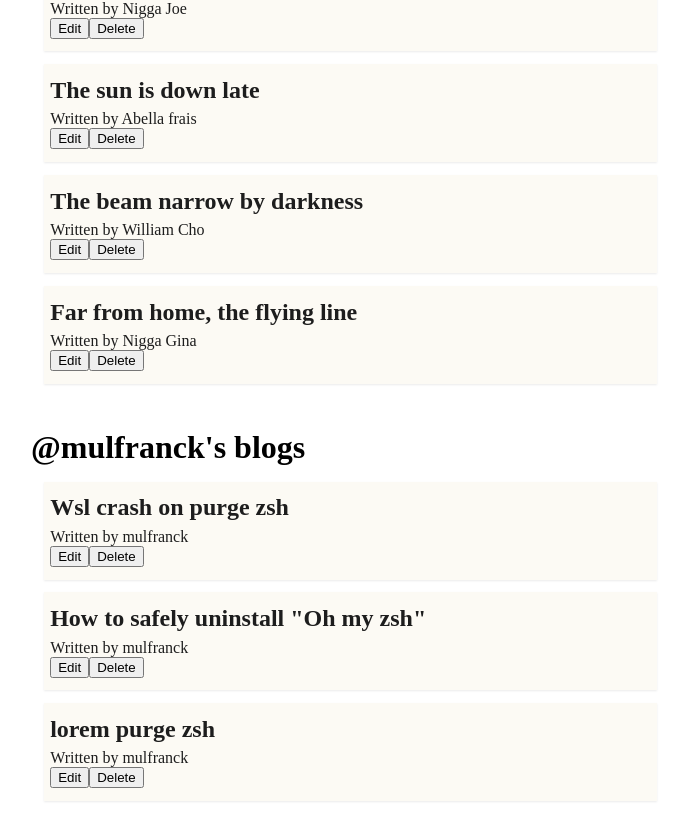
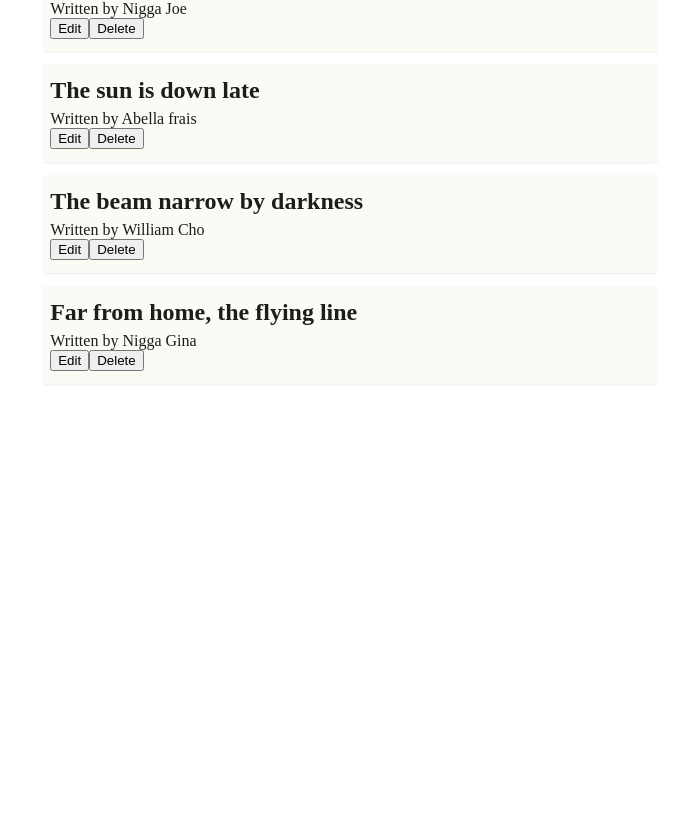
Before and after one commit to mulfranck/poetlines, a React (Create React App) app: page / in a window 1280 px wide. Shown: the part 873-1687 px from the top of the page, without its empty margins (97-784 px from the left). After the commit the page ends 1270 px from the top, so only its background shows below. Built offline with nearby package versions, Linux system fonts and the light colour scheme; data requests are answered from the project's data file.

Commit message:
feat: add fetch error handling

```diff
--- a/src/Home.js
+++ b/src/Home.js
@@ -2,7 +2,9 @@ import { useEffect, useState} from "react";
 import Bloglist from "./Bloglist";
 
 const Home = () => {
+  const url = 'http://localhost:8000/blogs';
   const [blogs, setBlogs] = useState(null);
+  const [error, setError] = useState(null);
   const [isPending, setIsPending] = useState(true);
 
   const handleDelete = (id) => {
@@ -11,19 +13,26 @@ const Home = () => {
   }
 
   useEffect(() => {
-    fetch('http://localhost:8000/blogs')
-      .then((resp) => resp.json())
-      .then(data => {
+    fetch(url)
+      .then((resp) => {
+        if (!resp.ok) {
+          setIsPending(false);
+          throw Error(`Could not fetch data from ${url}`);
+        }
+        return resp.json();
+      }).then(data => {
         setBlogs(data);
         setIsPending(false);
-      });
+      }).catch(e => {
+        setError(e.message)
+      })
   }, [])
 
   return (
     <div className="home">
+      {error && <div className="loading"><strong>{error}</strong></div>}
       {isPending && <div className="loading"><strong>Loading...</strong></div>}
       {blogs && <Bloglist blogs={blogs} title={"All blogs"} handleDelete={handleDelete}/>}
-      {blogs && <Bloglist blogs={blogs.filter(blog => blog.author === 'mulfranck')} title={"@mulfranck's blogs"}/>}
     </div>
   )
 }
```
